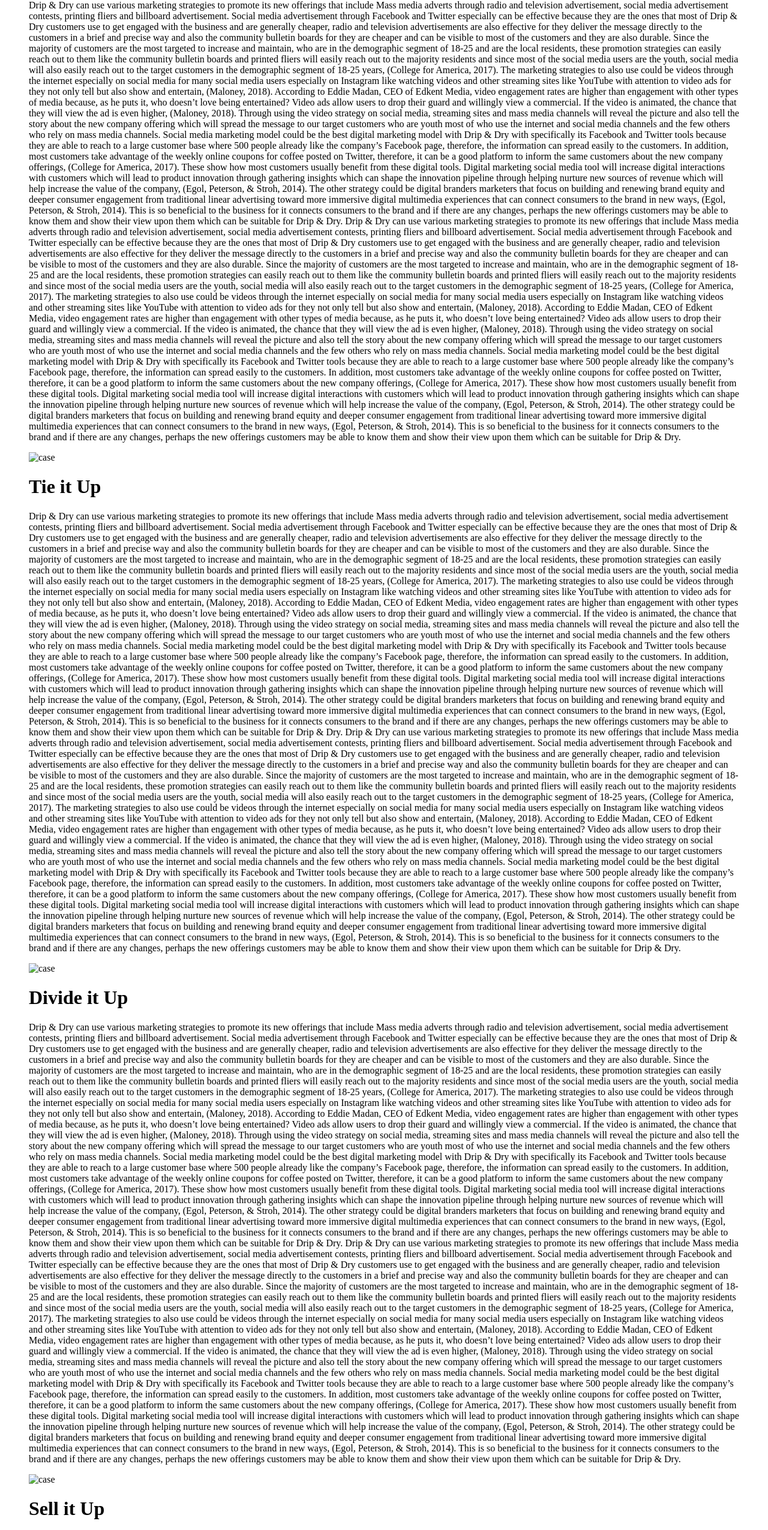
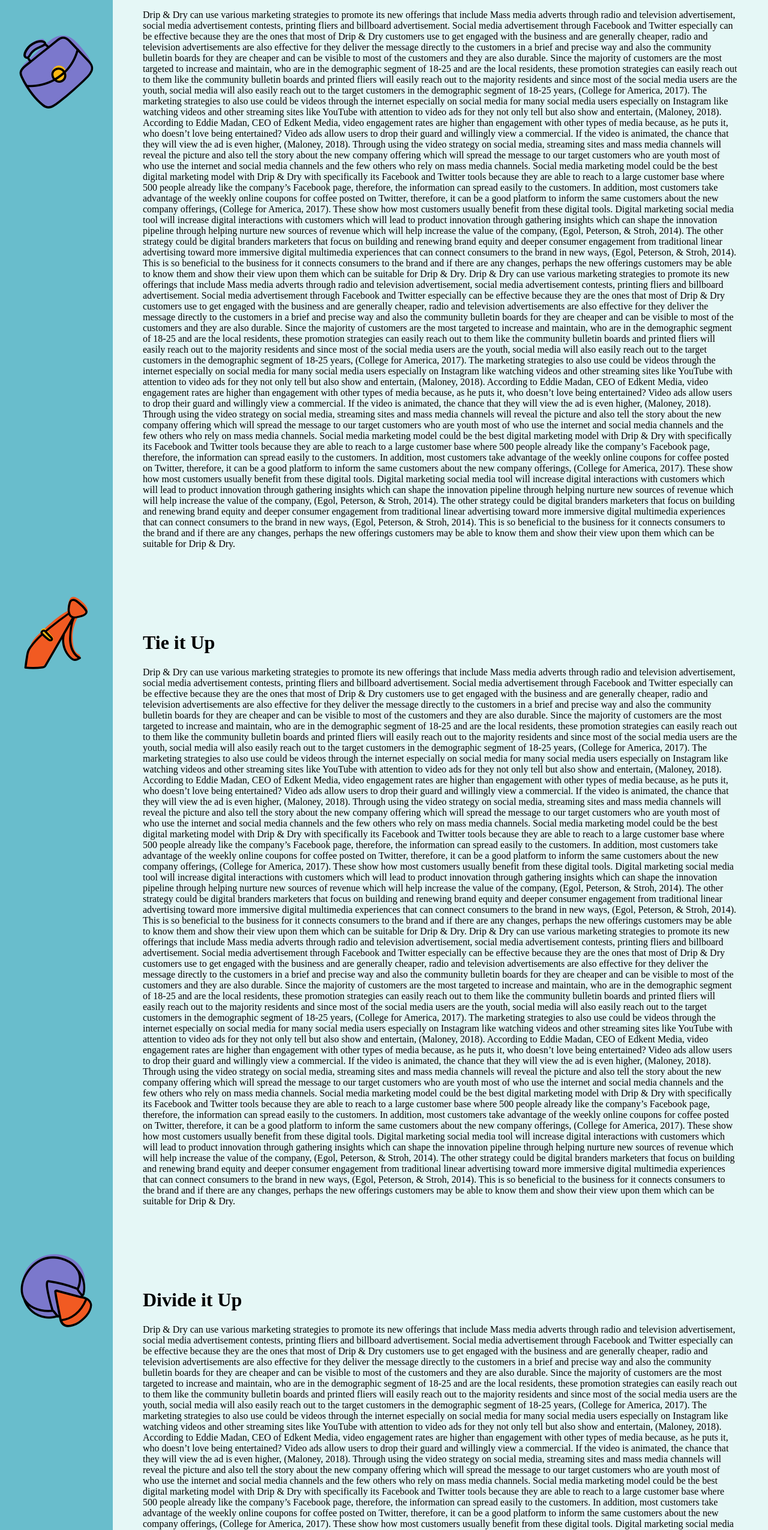
Before and after one commit to Hirwe/Project.2, a plain HTML site: page index.html in a window 1280 px wide. Shown: the part 114-2665 px from the top of the page at 60% size. Drawn offline with Linux system fonts and the light colour scheme; a script that the page names is missing.

Commit message:
folder name change

```diff
--- a/index.html
+++ b/index.html
@@ -4,13 +4,13 @@
     <meta name="viewport" content="width=device-width, initial-scale=1.0">
     <meta http-equiv="X-UA-Compatible" content="ie=edge">
     <title>Document</title>
-    <link rel="stylesheet" type="text/css" media="screen" href="Project2.css" />
+    <link rel="stylesheet" type="text/css" media="screen" href="main.css" />
     <script src="main.js"></script>
 </head>
 <body class="container">
     <figure class="fig">
         <div class="icon-wrapper">
-            <img src="suitcase.png" alt="case">
+            <img src="images/suitcase.png" alt="case">
         </div>
         <figcaption class="cap">
             <h1>Show Up</h1>
@@ -30,7 +30,7 @@ Social media marketing model could be the best digital marketing model with Drip
     </figure>
     <figure class="fig">
         <div class="icon-wrapper">
-            <img src="tie.png" alt="case">
+            <img src="images/tie.png" alt="case">
         </div>
         <figcaption class="cap">
             <h1>Tie it Up</h1>
@@ -50,7 +50,7 @@ Social media marketing model could be the best digital marketing model with Drip
     </figure>
     <figure class="fig">
         <div class="icon-wrapper">
-            <img src="pie.png" alt="case">
+            <img src="images/pie.png" alt="case">
         </div>
         <figcaption class="cap">
             <h1>Divide it Up</h1>
@@ -70,7 +70,7 @@ Social media marketing model could be the best digital marketing model with Drip
     </figure>
     <figure class="fig">
         <div class="icon-wrapper">
-            <img src="sale.png" alt="case">
+            <img src="images/sale.png" alt="case">
         </div>
         <figcaption class="cap">
             <h1>Sell it Up</h1>
@@ -89,7 +89,7 @@ Social media marketing model could be the best digital marketing model with Drip
     </figure>
     <figure class="fig">
         <div class="icon-wrapper">
-            <img src="branch.png" alt="case">
+            <img src="images/branch.png" alt="case">
         </div class="icon-wrapper">
         <figcaption class="cap">
             <h1>Branch it Up</h1>
@@ -109,7 +109,7 @@ Social media marketing model could be the best digital marketing model with Drip
     </figure>
     <figure class="fig">
         <div class="icon-wrapper">
-            <img src="watch.png" alt="case">
+            <img src="images/watch.png" alt="case">
         </div>
         <figcaption class="cap">
             <h1>Schedule it Up</h1>
@@ -129,7 +129,7 @@ Social media marketing model could be the best digital marketing model with Drip
     </figure>
     <figure class="fig">
         <div class="icon-wrapper">
-            <img src="money.png" alt="case">
+            <img src="images/money.png" alt="case">
         </div>
         <figcaption class="cap">
             <h1>Profit it Up</h1>
```
